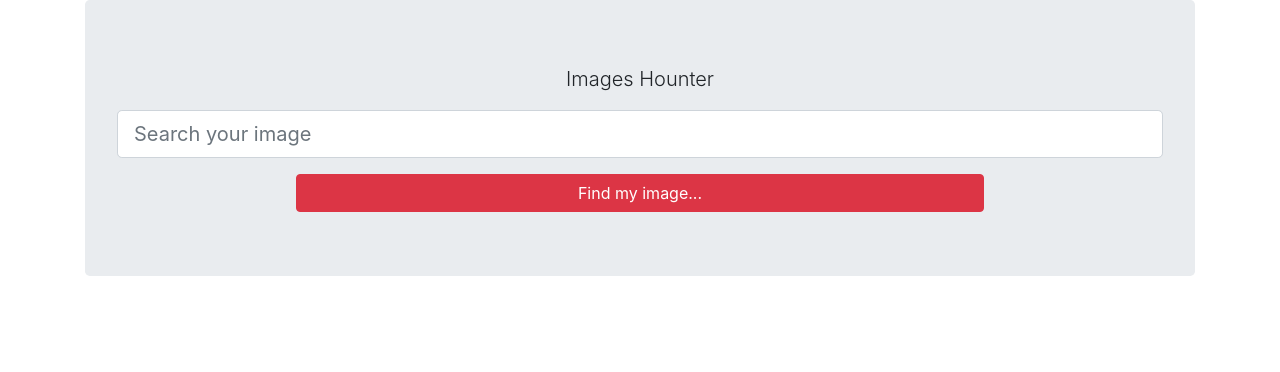
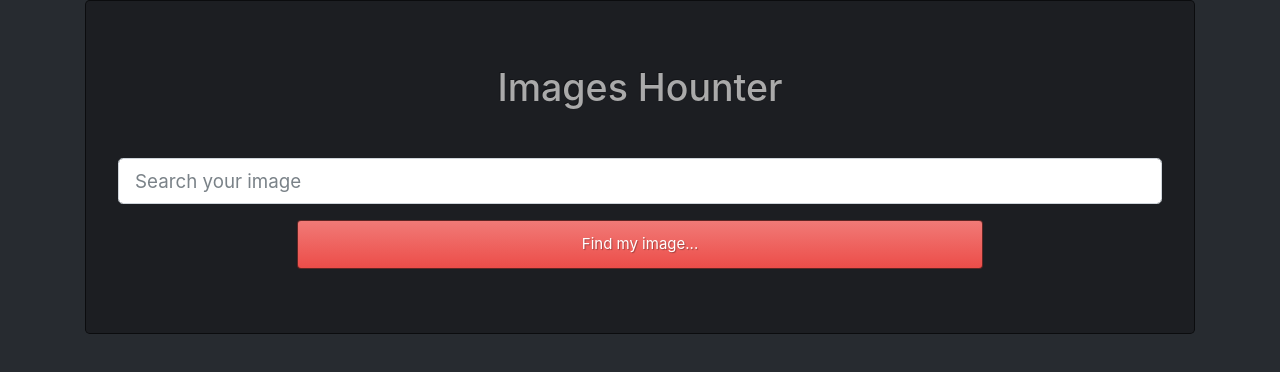
Before and after one commit to srendong/images-hunter, a React (Create React App) app: page / in a window 1280 px wide. Shown: the top 372 px of the page. Built offline with nearby package versions, Linux system fonts and the light colour scheme.

Commit message:
basic styling

```diff
--- a/src/App.js
+++ b/src/App.js
@@ -1,6 +1,7 @@
 import React from 'react';
 import Search from './components/components/Search/Search';
 import Result from './components/components/Result/Result';
+import "./bootstrap.min.css"
 
 class App extends React.Component {
   state={
@@ -68,7 +69,7 @@ class App extends React.Component {
     <>
     <div className="container">
       <div className="jumbotron">
-        <p className="lead text-center">Images Hounter</p>
+        <h1 className=" text-center mb-5">Images Hounter</h1>
         <Search dataSearch={this.dataSearch}/>
       </div>
         <Result
--- a/src/components/components/Image/Image.js
+++ b/src/components/components/Image/Image.js
@@ -7,7 +7,9 @@ const Image = (props) => {
             <div className="card alto">
                 <img src={previewURL} alt={tags} className="card-img-top"/>
                 <div className="card-body">
-                    <p className="card-text">{likes}Likes</p>
+                    <p className="card-text">{likes} Likes</p>
+                    <p className="card-text">{tags} Likes</p>
+
 
                     <a href={largeImageURL} target="_blank" className="btn btn-secondary btn-block" >Show image</a>
                 </div>
--- a/src/components/components/Pagination/Pagination.js
+++ b/src/components/components/Pagination/Pagination.js
@@ -4,8 +4,8 @@ const Pagination = (props) =>{
 
     return(
         <div className= "py-3">
-            <button onClick={props.backPage} className="btn btn-warning mr-1"> ... Back </button>
-            <button onClick={props.nextPage} className="btn btn-warning">  Next ... </button>
+            <button onClick={props.backPage} className="btn btn-danger mr-1"> ... Back </button>
+            <button onClick={props.nextPage} className="btn btn-danger">  Next ... </button>
 
         </div>
     )
```
